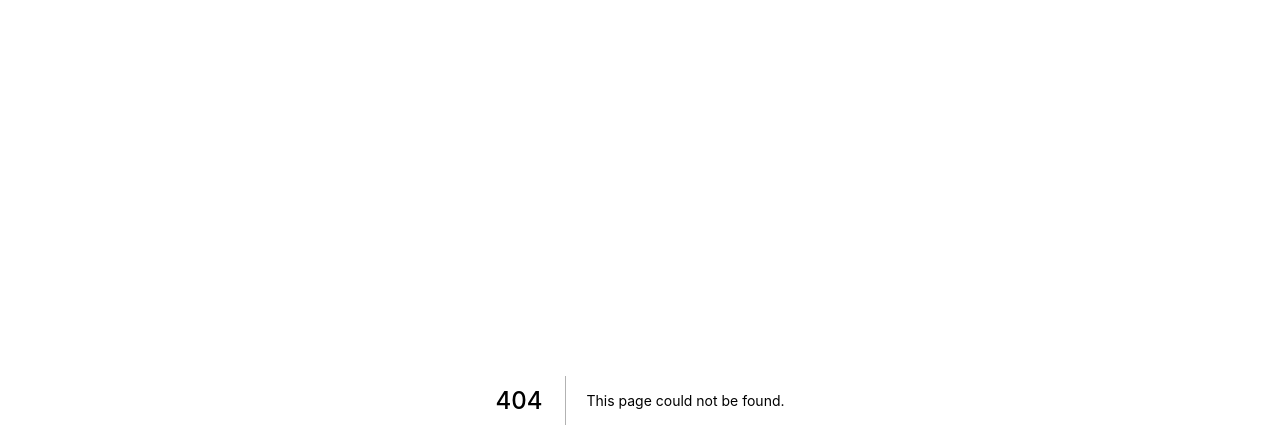
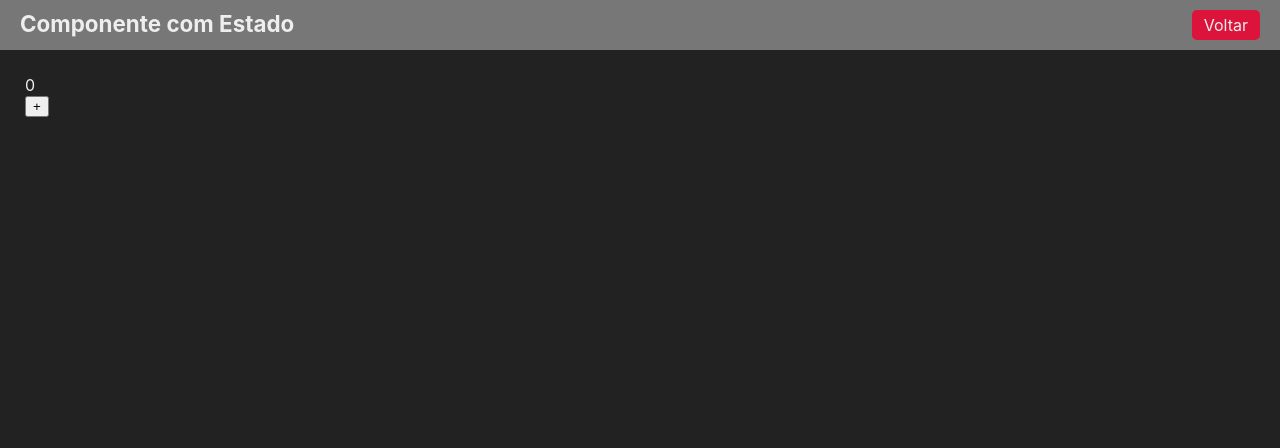
Before and after one commit to pedrohsbatista/Fundamentos-NextJS, a Next.js app: page /estado in a window 1280 px wide. Before the commit this address had no page. Shown: the top 448 px of the page. Built offline with nearby package versions, Linux system fonts and the light colour scheme.

Commit message:
Componente com Estado

```diff
--- /dev/null
+++ b/src/pages/estado.jsx
@@ -0,0 +1,17 @@
+import { useState } from 'react';
+import Layout from '../components/Layout'
+
+export default function Estado() {
+    const [numero, setNumero] = useState(0)
+
+    function incrementar() {
+        setNumero(numero += 1);
+    }
+
+    return(
+        <Layout titulo="Componente com Estado">
+            <div>{numero}</div>
+            <button onClick={incrementar}>+</button>
+        </Layout>
+    )
+}
```
Also changed, not shown: src/pages/index.jsx (+6 -5 lines).
